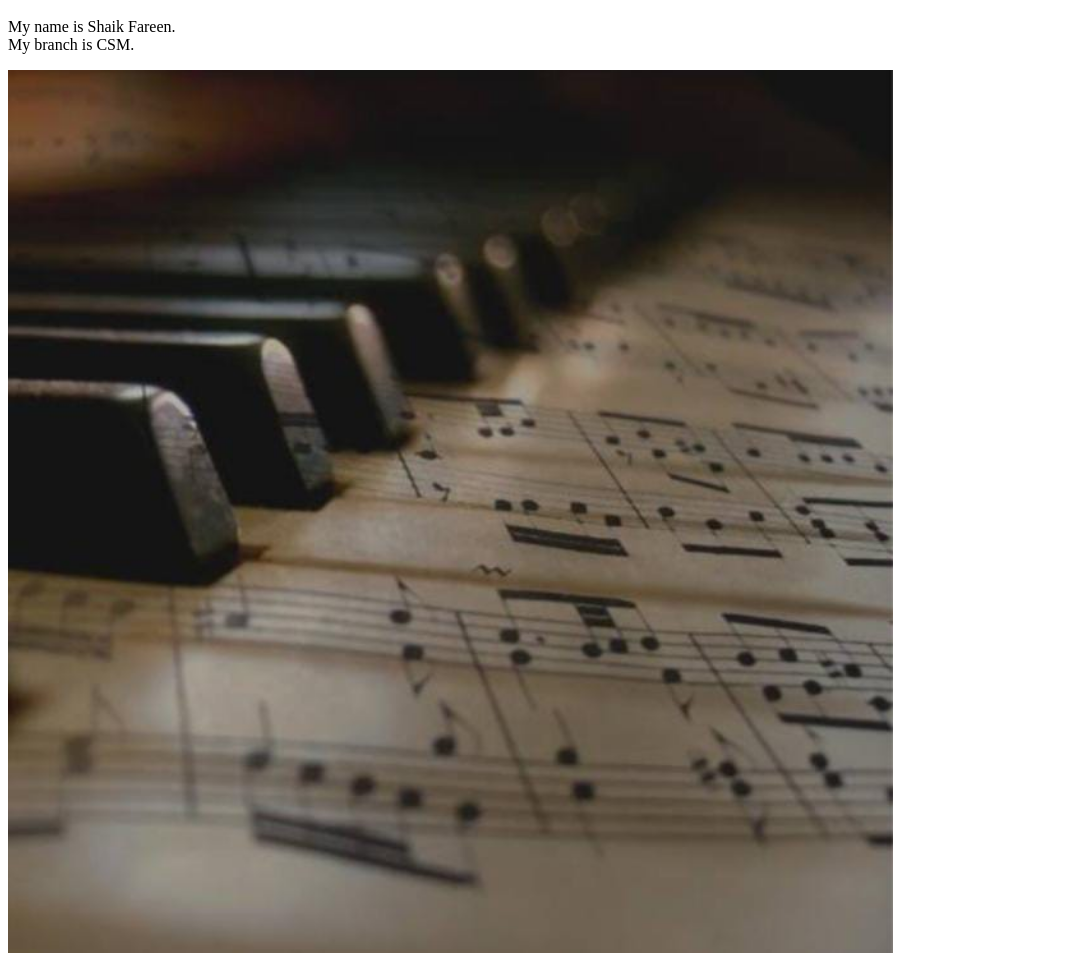
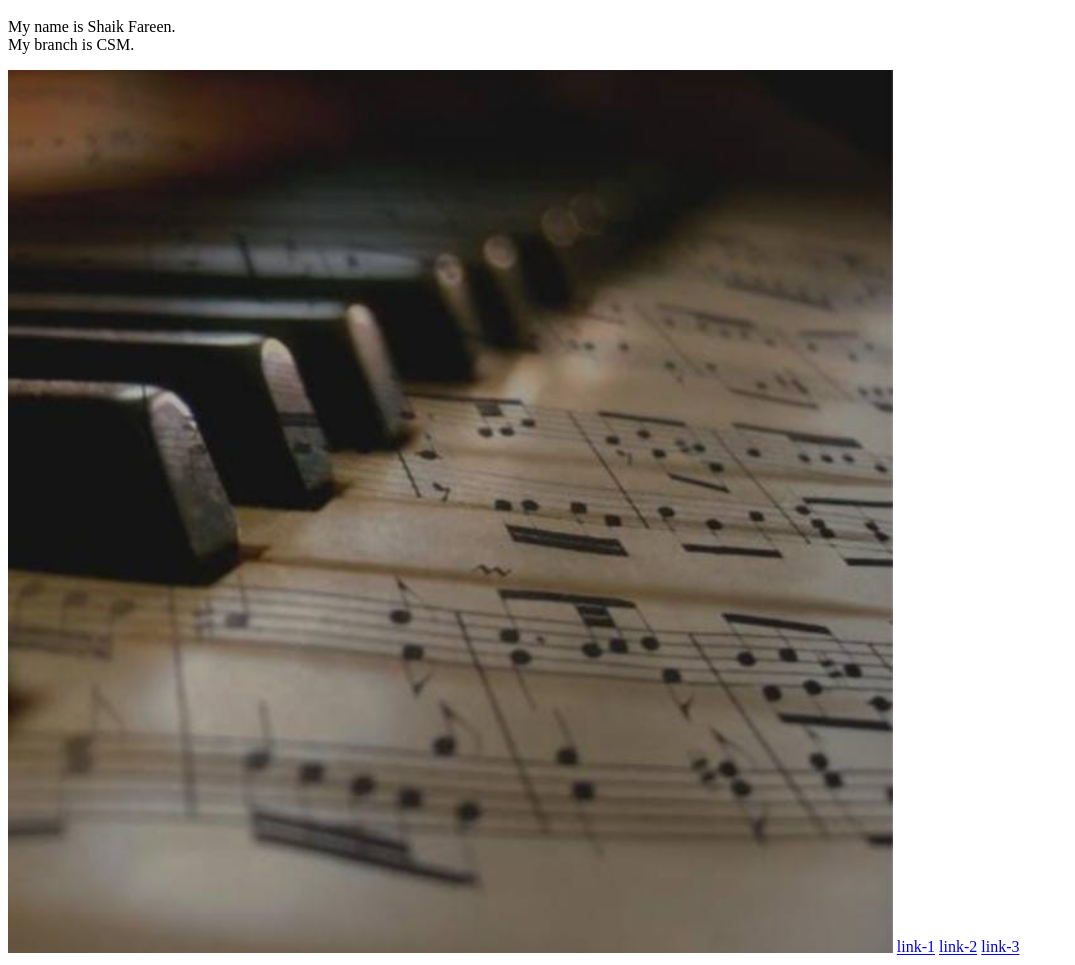
Before and after one commit to shaikfareensulthana/INTRO, a plain HTML site: page index.html in a window 1280 px wide. Shown: the part 48-1013 px from the top of the page, without its empty margins (0-1075 px from the left). Drawn offline with Linux system fonts and the light colour scheme.

Commit message:
added links

```diff
--- a/index.html
+++ b/index.html
@@ -9,8 +9,8 @@ My name is Shaik Fareen.
 	            <br>My branch is CSM.</br>
 </p>
   		<img src="piano.jpg" width="70%">
-    <a href="https://www.nytimes.com"link-1</a>
-    <a href="https://www.today.yougov.com"link-2</a>
-    <a href="https://www.similarweb.com"link-3</a>
+    <a href="https://www.nytimes.com">link-1</a>
+    <a href="https://www.today.yougov.com">link-2</a>
+    <a href="https://www.similarweb.com">link-3</a>
 	</body>
 </html>
```
